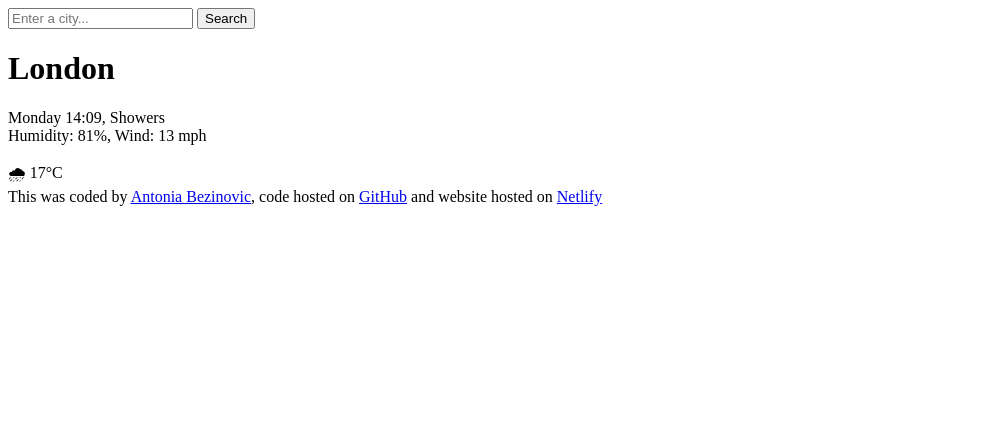
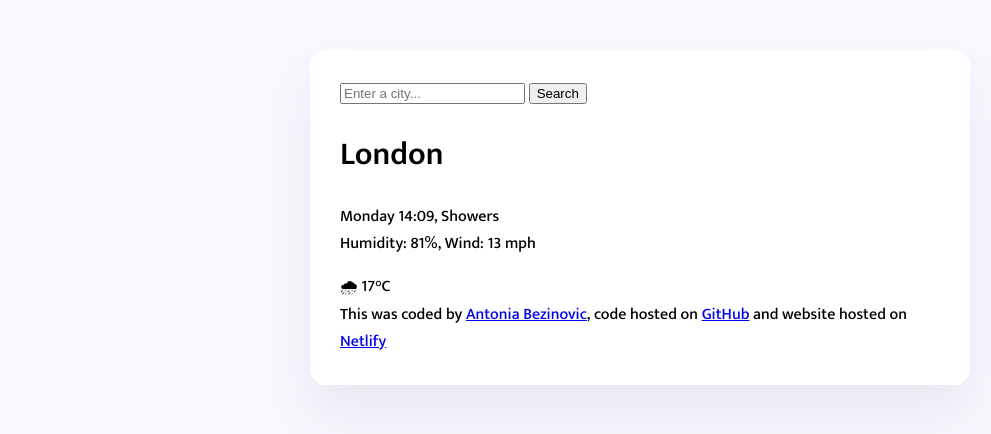
Before and after one commit to antoniab79/my-weather-forecast, a plain HTML site: page index.html in a window 1280 px wide. Shown: the whole page, without its empty margins (0-991 px from the left). Drawn offline with Linux system fonts and the light colour scheme.

Commit message:
styled main container and added custom font

```diff
--- a/index.html
+++ b/index.html
@@ -3,9 +3,17 @@
   <head>
     <meta charset="UTF-8" />
     <meta name="viewport" content="width=device-width, initial-scale=1.0" />
+    <link rel="preconnect" href="https://fonts.googleapis.com" />
+    <link rel="preconnect" href="https://fonts.gstatic.com" crossorigin />
+    <link
+      href="https://fonts.googleapis.com/css2?family=Mukta:wght@500;600&display=swap"
+      rel="stylesheet"
+    />
+    <link rel="stylesheet" href="src/style.css" />
     <title>Document</title>
   </head>
   <body>
+    <div class="weather-forecast">
       <header>
         <form>
           <input type="search" placeholder="Enter a city..." required />
@@ -25,10 +33,11 @@
       </main>
       <footer>
         This was coded by
-      <a href="https://github.com/antoniab79">Antonia Bezinovic</a>, code hosted
-      on
-      <a href="https://github.com/antoniab79/my-weather-forecast">GitHub</a> and
-      website hosted on <a href="https://www.netlify.com/">Netlify</a>
+        <a href="https://github.com/antoniab79">Antonia Bezinovic</a>, code
+        hosted on
+        <a href="https://github.com/antoniab79/my-weather-forecast">GitHub</a>
+        and website hosted on <a href="https://www.netlify.com/">Netlify</a>
       </footer>
+    </div>
   </body>
 </html>
--- /dev/null
+++ b/src/style.css
@@ -0,0 +1,14 @@
+body {
+  background-color: #f9f7fe;
+  font-family: "Mukta", sans-serif;
+}
+
+.weather-forecast {
+  background-color: white;
+  max-width: 600px;
+  margin: 50px auto;
+  padding: 30px;
+  box-shadow: 0 30px 50px rgba(65, 50, 100, 0.08);
+  border-radius: 16px;
+  padding: 30px;
+}
```
Lines whose indentation alone changed are shown as unchanged.
